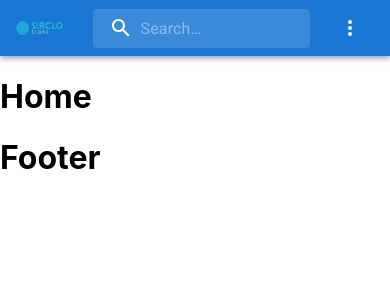
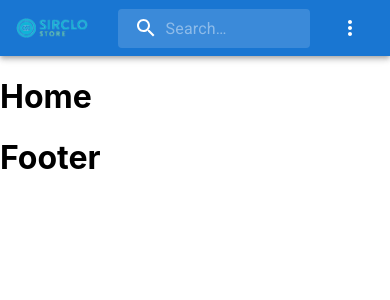
Before and after one commit to alta-sirclo-fe-miratunnisa-umarputri/e-commerce-group-project, a React (Create React App) app: page / in a window 390 px wide. Shown: the top 300 px of the page. Built offline with nearby package versions, Linux system fonts and the light colour scheme.

Commit message:
fix: set logo size based on screen responsiveness

```diff
--- a/src/components/Header.module.css
+++ b/src/components/Header.module.css
@@ -2,3 +2,9 @@
   width: 13%;
   height: auto;
 }
+
+@media (max-width: 1200px) {
+  .logo {
+    width: 20%;
+  }
+}
```
